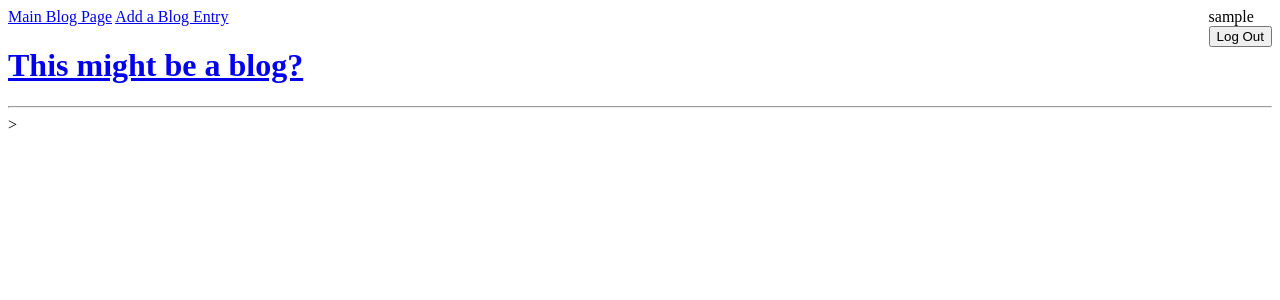
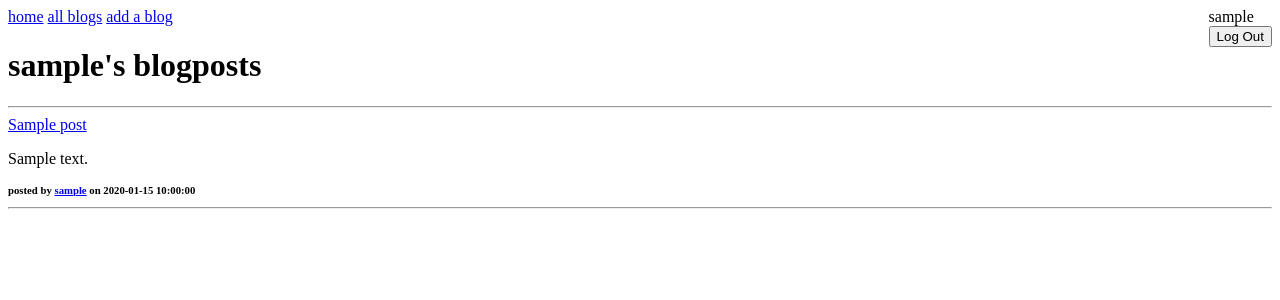
Before and after one commit to bdaubry/blogz, a Flask app: template templates/singleUser.html in a window 1280 px wide. Shown: the top 300 px of the page. Run offline with Flask 2, Linux system fonts and the light colour scheme; the visitor is signed in with stand-in values (Sample User, id 1); tables that the repository leaves empty hold one stand-in row (values such as "Sample post"); the template is opened without the code that fills it: most values are stand-ins (such as "Sample title", 1, 10 or a date in 2020); data that the repository does not hold is empty.

Commit message:
all done

```diff
--- a/main.py
+++ b/main.py
@@ -81,7 +81,7 @@ def blog():
     if userid: #!= None:
         blogs = Blog.query.filter_by(owner_id=userid).all()
         user = User.query.filter_by(id=userid).first()
-        return render_template('blog.html', posts=blogs, pagetitle=user.username+"'s Posts")
+        return render_template('singleUser.html', posts=blogs, username=user.username, pagetitle=user.username+"'s Posts")
         #return render_template('blog.html', blogid=blogs.id, title=blogs.title, body=blogs.body, date=blogs.date, owner=blogs.owner.username)
 
     return render_template('blog.html', posts=posts, pagetitle="Build-A-Blog")
@@ -113,7 +113,7 @@ def newpost():
 
 @app.route('/')
 def index():
-    users = User.query.order_by('username DESC').all()
+    users = User.query.order_by('username ASC').all()
     return render_template('index.html', users=users)
 
 # def reroute():
--- a/templates/base.html
+++ b/templates/base.html
@@ -5,7 +5,7 @@
         <link rel="stylesheet" type="text/css" href="static/style.css">
     </head>
     <body>
-          <div style='float: right'>
+        <div style='float: right'>
           {% if 'user' in session %}
             {{ session['user'] }}
             <form action="logout" method="post" id='logout'>
@@ -15,11 +15,14 @@
             <a href="login">login</a> | <a href="signup">signup</a>
           {% endif %}
         </div>
+        <a href="/" class="nav home">home</a>
+        <a href="blog" class="nav blog">all blogs</a>
+        <a href="newpost" class="nav new-post">add a blog</a><br/>
 
-        <a href="blog" class="nav blog">Main Blog Page</a>
-        <a href="newpost" class="nav new-post">Add a Blog Entry</a><br/>
-
-        <h1><a href="blog" class="title">This might be a blog?</a></h1>
+        <div name="title">
+        {% block title %}
+        {% endblock %}
+        </div>
 
         {% with messages = get_flashed_messages() %}
           {% if messages %}
--- a/templates/blog.html
+++ b/templates/blog.html
@@ -1,4 +1,8 @@
 {% extends 'base.html' %}
+
+{% block title %}
+    <h1 class="title">all blogposts</h1>
+{% endblock %}
 
 {% block content %}
 <!-- TODO: display all blog posts below -->
@@ -9,7 +13,7 @@
     <hr width="200px">
     <p class="post content direct">{{ body }}</p>
 {% elif posts|length == 0 %}
-    <p>No posts yet!</p>
+    <p>No users have posted yet!</p>
 {% else %}
     {% for post in posts %}
         <a href="?id={{ post.id }}">{{ post.title }}</a>&nbsp;
--- a/templates/index.html
+++ b/templates/index.html
@@ -1,9 +1,13 @@
 {% extends 'base.html' %}
+
+{% block title %}
+    <h1 class="title">blog users</h1>
+{% endblock %}
 
 {% block content %}
 <ul>
     {% for user in users %}
-        <li><a href='blog?userId={{ user.username }}'>{{ user.username }}</a></li>
+        <li><a href='blog?userid={{ user.id }}'>{{ user.username }}</a></li>
     {% endfor %}
 </ul>
 {% endblock content %}
--- a/templates/singleUser.html
+++ b/templates/singleUser.html
@@ -1,6 +1,21 @@
 {% extends "base.html" %}
+
+{% block title %}
+    <h1 class="title">{{ username }}'s blogposts</h1>
+{% endblock %}
+
 {% block content %}
 
-<!-- TODO add single user blog -->>
+<!-- TODO add single user blog -->
+{% if posts|length == 0 %}
+    <p>{{ post.owner.username }} hasn't posted yet!</p>
+{% else %}
+    {% for post in posts %}
+        <a href="?id={{ post.id }}">{{ post.title }}</a>&nbsp;
+        <p class="post mainpage content">{{ post.body }}</p>
+        <h6>posted by <a href='?userid={{ post.owner_id }}'>{{ post.owner.username }}</a> on {{ post.date }}</h6>
+        <hr/>
+    {% endfor %}
+{% endif %}
 
 {% endblock %}
```
